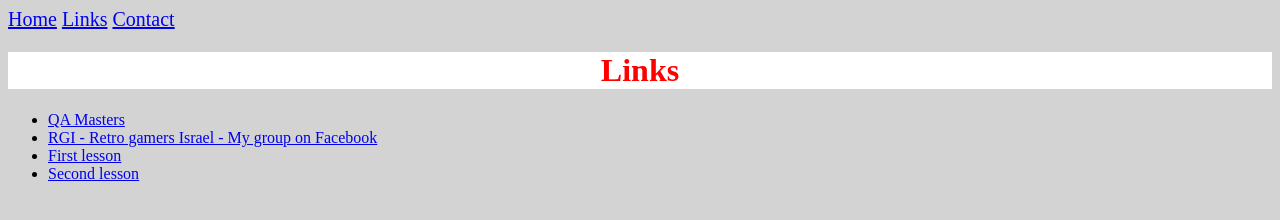
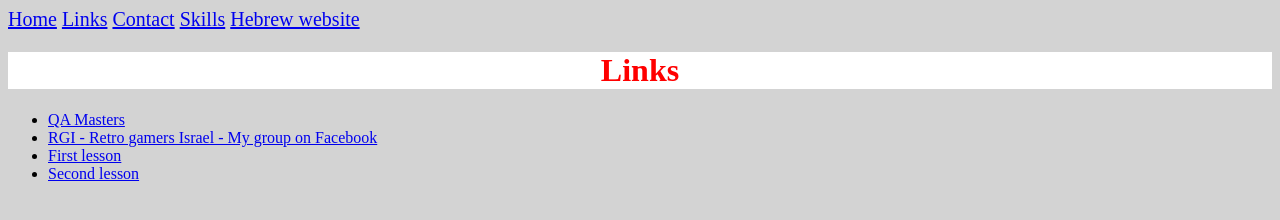
Before and after one commit to Nadavlahmy/links, a plain HTML site: page index.html in a window 1280 px wide. Drawn offline with Linux system fonts and the light colour scheme.

Commit message:
Update index.html

```diff
--- a/index.html
+++ b/index.html
@@ -8,6 +8,9 @@
  <a href="https://nadavlahmy.github.io/html/">Home</a>
   <a href="https://nadavlahmy.github.io/links/">Links</a>
   <a href="https://nadavlahmy.github.io/contact/">Contact</a>
+  <a href="https://nadavlahmy.github.io/skills/">Skills</a>
+  <a href="https://nadavlahmy.github.io/htmlheb/"target="_blank">Hebrew website</a>
+
 </div>
 
 <center>
```
